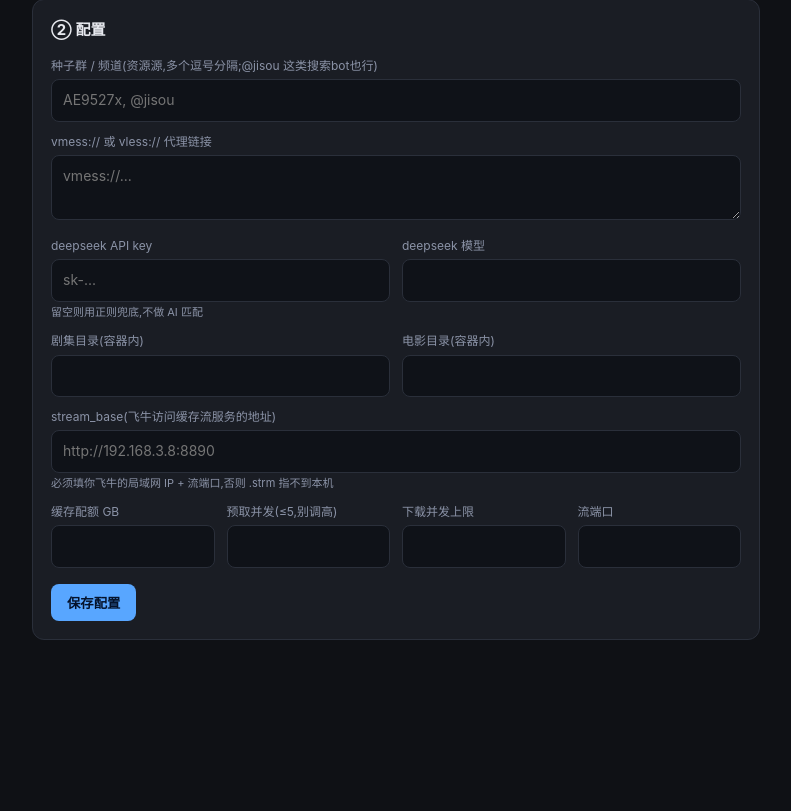
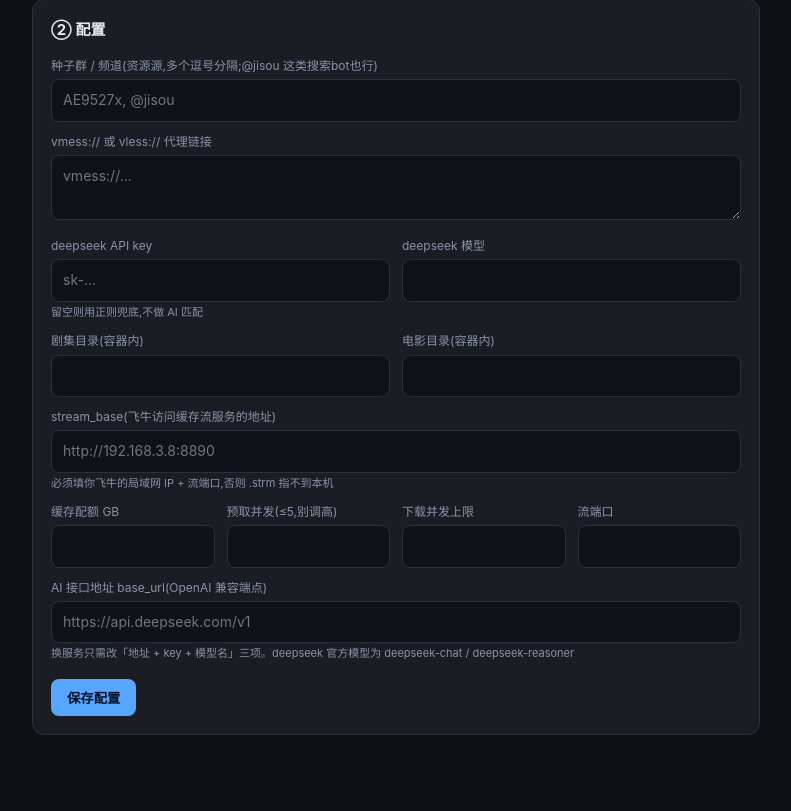
Before and after one commit to hlyylly/feiying, a FastAPI app: template app/web/templates/index.html in a window 1280 px wide. Shown: the part 535-1346 px from the top of the page, without its empty margins (244-1035 px from the left). Before the commit the page ends 1175 px from the top, so only its background shows below. Run offline with FastAPI, Linux system fonts and the light colour scheme; the template is opened without the code that fills it, so the values that code supplies are empty; parts of the project's set-up code (start-up, migrations or seed data) failed here and were passed over.

Commit message:
AI 接口支持任意 OpenAI 兼容服务:base_url 可配+常见服务预设+json_mode降级,pick_deeplink 增加正则兜底
Co-Authored-By: Claude Opus 4.8 (1M context) <noreply@anthropic.com>

```diff
--- a/app/web/templates/index.html
+++ b/app/web/templates/index.html
@@ -106,7 +106,19 @@
       <div><label>下载并发上限</label><input name="dl_sem" type="number" value="{{ cfg.dl_sem }}"></div>
       <div><label>流端口</label><input name="stream_port" type="number" value="{{ cfg.stream_port }}"></div>
     </div>
-    <input type="hidden" name="deepseek_base" value="{{ cfg.deepseek_base }}">
+    <label>AI 接口地址 base_url(OpenAI 兼容端点)</label>
+    <input name="deepseek_base" value="{{ cfg.deepseek_base }}" list="ai_base_presets" placeholder="https://api.deepseek.com/v1">
+    <datalist id="ai_base_presets">
+      <option value="https://api.deepseek.com/v1">deepseek 官方</option>
+      <option value="https://api.openai.com/v1">OpenAI</option>
+      <option value="https://dashscope.aliyuncs.com/compatible-mode/v1">通义千问(阿里)</option>
+      <option value="https://open.bigmodel.cn/api/paas/v4">智谱 GLM</option>
+      <option value="https://api.moonshot.cn/v1">Kimi(Moonshot)</option>
+      <option value="https://openrouter.ai/api/v1">OpenRouter</option>
+      <option value="https://api.siliconflow.cn/v1">硅基流动</option>
+      <option value="http://127.0.0.1:11434/v1">本地 Ollama</option>
+    </datalist>
+    <div class="hint">换服务只需改「地址 + key + 模型名」三项。deepseek 官方模型为 deepseek-chat / deepseek-reasoner</div>
     <input type="hidden" name="api_id" value="{{ cfg.api_id }}">
     <input type="hidden" name="api_hash" value="{{ cfg.api_hash }}">
     <div style="margin-top:16px"><button type="submit">保存配置</button></div>
```
Also changed, not shown: app/ai.py (+18 -3 lines).
